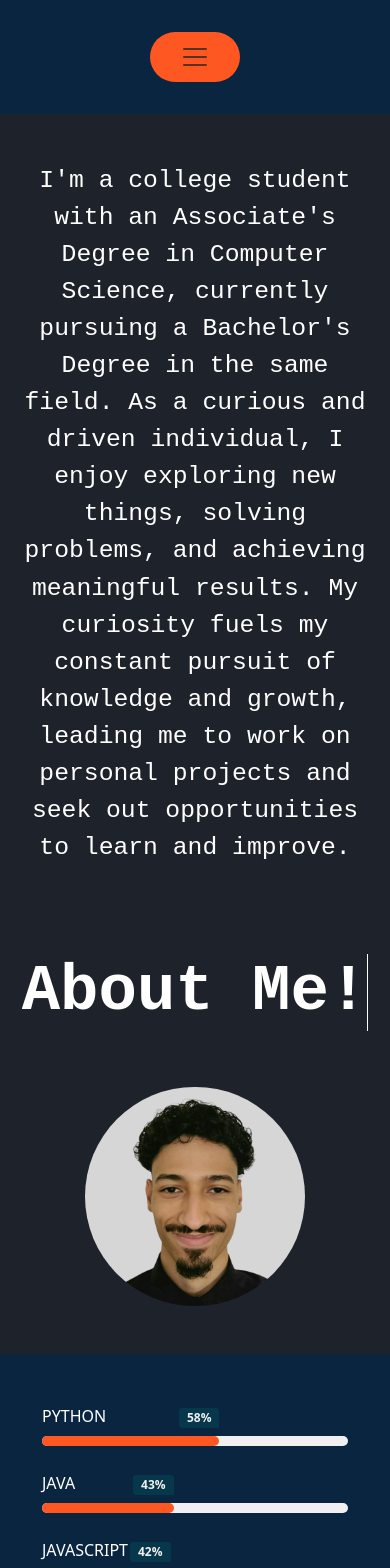
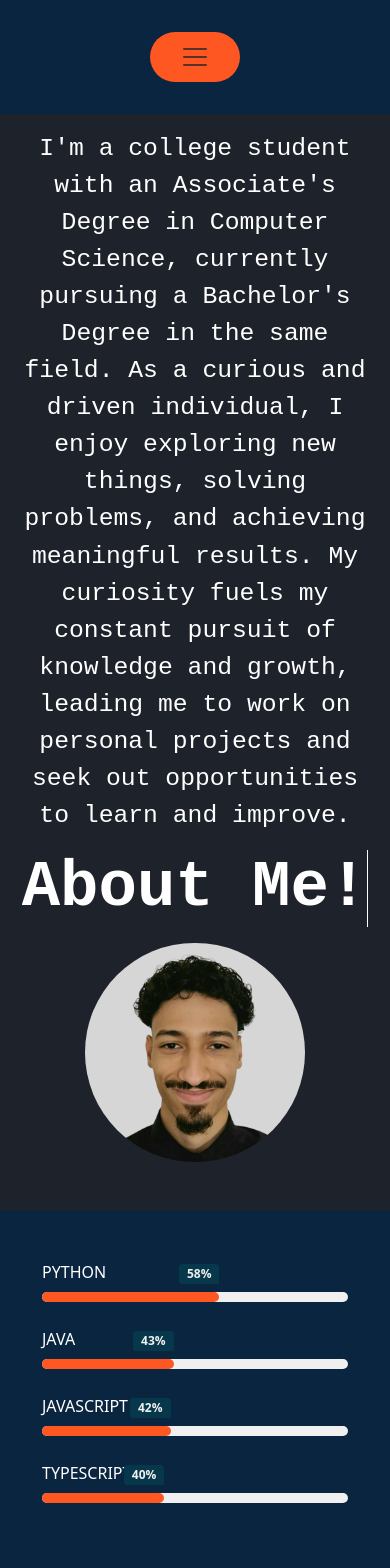
Before and after one commit to TylersHub/Personal-Website, a React (Vite) app: page /About in a window 390 px wide. Shown: the top 1568 px of the page. Built offline with nearby package versions, Linux system fonts and the light colour scheme.

Commit message:
Changed width and size responsiveness from medium screens to large screens in HeroSection. Adjusted padding/margins of each element in HeroSection2.

```diff
--- a/src/components/HeroSection.tsx
+++ b/src/components/HeroSection.tsx
@@ -15,7 +15,7 @@ const HeroSection = ({ Hname, Hsubtext, Hsubtext2, addTypewriter }: Props) => {
     <div className="main-dark text-white container-fluid">
       <div className="row align-items-center py-5">
         {/* Left column */}
-        <div className="col-12 col-md d-flex justify-content-center justify-content-md-end p-5">
+        <div className="col-12 col-lg d-flex justify-content-center justify-content-lg-end p-5">
           <Image
             imgSrc={meImage}
             imgAlt="Image of Me"
@@ -25,22 +25,22 @@ const HeroSection = ({ Hname, Hsubtext, Hsubtext2, addTypewriter }: Props) => {
         </div>
 
         {/* Right column */}
-        <div className="col-12 col-md me-md-5 pe-md-5">
-          <div className="row pb-md-5 pe-4">
+        <div className="col-12 col-lg me-lg-5 pe-lg-5">
+          <div className="row pb-lg-5 pe-4">
             <div className="typewriter">
               <div>
                 <h1 className="fw-bold">{Hname}</h1>
               </div>
             </div>
           </div>
-          <div className="row pt-md-3 pe-4">
+          <div className="row pt-lg-3 pe-4">
             <div className={`text-center ${addTypewriter}`}>
               <div>
                 <p className="lead">{Hsubtext}</p>
               </div>
             </div>
           </div>
-          <div className="row pt-md-4 pe-4">
+          <div className="row pt-lg-4 pe-4">
             <div className={`text-center ${addTypewriter}`}>
               <div>
                 <p className="lead">{Hsubtext2}</p>
--- a/src/components/HeroSection2.tsx
+++ b/src/components/HeroSection2.tsx
@@ -16,7 +16,7 @@ const HeroSection2 = ({ Hname, Hsubtext, Hsubtext2, addTypewriter }: Props) => {
         <div className="col-12 col-lg-9">
           <div className="row align-items-center">
             {/* Left Column */}
-            <div className="col-12 col-lg d-flex justify-content-center justify-content-md-end py-5">
+            <div className="col-12 col-lg d-flex justify-content-center justify-content-md-end pt-3 py-md-5">
               <div className={`${addTypewriter}`}>
                 <p className="lead fs-2">{Hsubtext}</p>
               </div>
@@ -29,14 +29,14 @@ const HeroSection2 = ({ Hname, Hsubtext, Hsubtext2, addTypewriter }: Props) => {
             {/* Right Column */}
             <div className="col-12 col-lg ">
               <div className="row">
-                <div className="col-12 typewriter mt-4">
+                <div className="col-12 typewriter">
                   <div>
                     <h1 className="fw-bold">{Hname}</h1>
                   </div>
                 </div>
               </div>
 
-              <div className="row my-5 ">
+              <div className="row pt-2 pb-5 ">
                 <div className="col-12 d-flex justify-content-center">
                   <Image
                     imgSrc={meImage}
```
